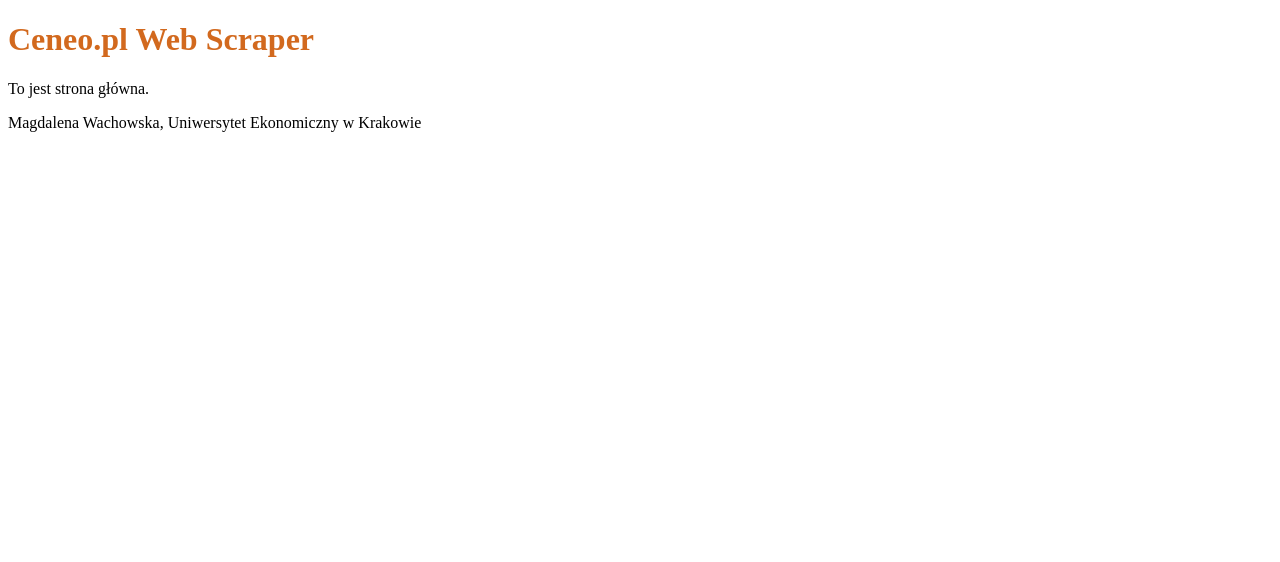
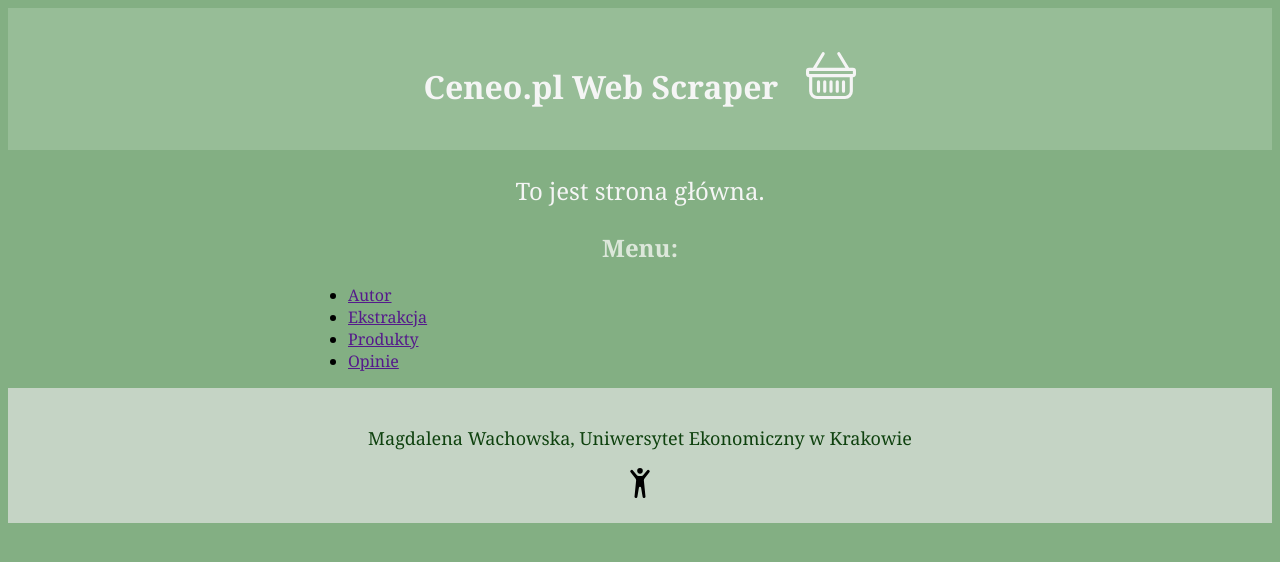
Before and after one commit to magdalenawachowska/CeneoWebScraperMW, a Flask app: page / in a window 1280 px wide. Shown: the top 562 px of the page. Run offline with Flask 3, Linux system fonts and the light colour scheme.

Commit message:
Homework MW

```diff
--- a/app/__init__.py
+++ b/app/__init__.py
@@ -4,5 +4,7 @@
 
 from app import routes
 
+app.run(debug=True)
+
 if __name__ == '__main__':
     app.run(debug=True)
--- a/app/static/style.css
+++ b/app/static/style.css
@@ -1,3 +1,53 @@
+body {
+    background-color:rgb(131, 175, 131);
+    font-family: Georgia, 'Times New Roman', Times, serif;
+}
+
+header {
+    background-color:rgba(171, 204, 171, 0.51);
+    background-position: center;
+    padding: 20px 0;
+    text-align: center;
+}
+
 h1 {
-    color: chocolate;
+    color:whitesmoke;
 }
+
+h1 svg {
+    height: 50px;
+    width: 50px;
+    margin-left: 20px;
+}
+
+h2 {
+    color: rgb(220, 231, 218);
+    text-align: center;
+}
+
+li {
+    margin-left: 300px;
+}
+
+section p {
+    color: whitesmoke;
+    font-size: x-large;
+    text-align: center;
+}
+
+footer {
+    text-align: center;
+    margin-bottom: 30px;
+    background-color: rgb(197, 212, 197);
+    padding: 20px 0;
+
+}
+footer p {
+    color: rgb(15, 66, 15);
+    font-size:large;
+}
+
+footer svg {
+    height: 30px;
+    width: 30px;
+}
--- a/app/templates/author.html.jinja
+++ b/app/templates/author.html.jinja
@@ -1,4 +1,4 @@
-{% extends "author.html.jinja" %}
+{% extends "base.html.jinja" %}
 {% block content %}
     <p>To jest strona o  autorze.</p>
 {% endblock content %}
--- a/app/templates/base.html.jinja
+++ b/app/templates/base.html.jinja
@@ -8,7 +8,11 @@
 </head>
 <body>
     <header>
-        <h1>Ceneo.pl Web Scraper</h1>
+        <h1>Ceneo.pl Web Scraper
+        <svg xmlns="http://www.w3.org/2000/svg" width="16" height="16" fill="currentColor" class="bi bi-basket" viewBox="0 0 16 16">
+        <path d="M5.757 1.071a.5.5 0 0 1 .172.686L3.383 6h9.234L10.07 1.757a.5.5 0 1 1 .858-.514L13.783 6H15a1 1 0 0 1 1 1v1a1 1 0 0 1-1 1v4.5a2.5 2.5 0 0 1-2.5 2.5h-9A2.5 2.5 0 0 1 1 13.5V9a1 1 0 0 1-1-1V7a1 1 0 0 1 1-1h1.217L5.07 1.243a.5.5 0 0 1 .686-.172zM2 9v4.5A1.5 1.5 0 0 0 3.5 15h9a1.5 1.5 0 0 0 1.5-1.5V9zM1 7v1h14V7zm3 3a.5.5 0 0 1 .5.5v3a.5.5 0 0 1-1 0v-3A.5.5 0 0 1 4 10m2 0a.5.5 0 0 1 .5.5v3a.5.5 0 0 1-1 0v-3A.5.5 0 0 1 6 10m2 0a.5.5 0 0 1 .5.5v3a.5.5 0 0 1-1 0v-3A.5.5 0 0 1 8 10m2 0a.5.5 0 0 1 .5.5v3a.5.5 0 0 1-1 0v-3a.5.5 0 0 1 .5-.5m2 0a.5.5 0 0 1 .5.5v3a.5.5 0 0 1-1 0v-3a.5.5 0 0 1 .5-.5"/>
+        </svg>
+        </h1>
     </header>
 
     <section>
@@ -17,8 +21,22 @@
         {% endblock content %}
     </section>
 
+    <section>
+        <h2>Menu:</h2>
+        <ul>
+            <li><a href="">Autor</a></li>
+            <li><a href="">Ekstrakcja</a></li>
+            <li><a href="">Produkty</a></li>
+            <li><a href="">Opinie</a></li>
+        </ul>
+    </section>
+
     <footer>
         <p>Magdalena Wachowska, Uniwersytet Ekonomiczny w Krakowie</p>
+        <svg xmlns="http://www.w3.org/2000/svg" width="16" height="16" fill="currentColor" class="bi bi-person-arms-up" viewBox="0 0 16 16">
+        <path d="M8 3a1.5 1.5 0 1 0 0-3 1.5 1.5 0 0 0 0 3"/>
+        <path d="m5.93 6.704-.846 8.451a.768.768 0 0 0 1.523.203l.81-4.865a.59.59 0 0 1 1.165 0l.81 4.865a.768.768 0 0 0 1.523-.203l-.845-8.451A1.5 1.5 0 0 1 10.5 5.5L13 2.284a.796.796 0 0 0-1.239-.998L9.634 3.84a.7.7 0 0 1-.33.235c-.23.074-.665.176-1.304.176-.64 0-1.074-.102-1.305-.176a.7.7 0 0 1-.329-.235L4.239 1.286a.796.796 0 0 0-1.24.998l2.5 3.216c.317.316.475.758.43 1.204Z"/>
+        </svg>
     </footer>
 </body>
 </html>
```
